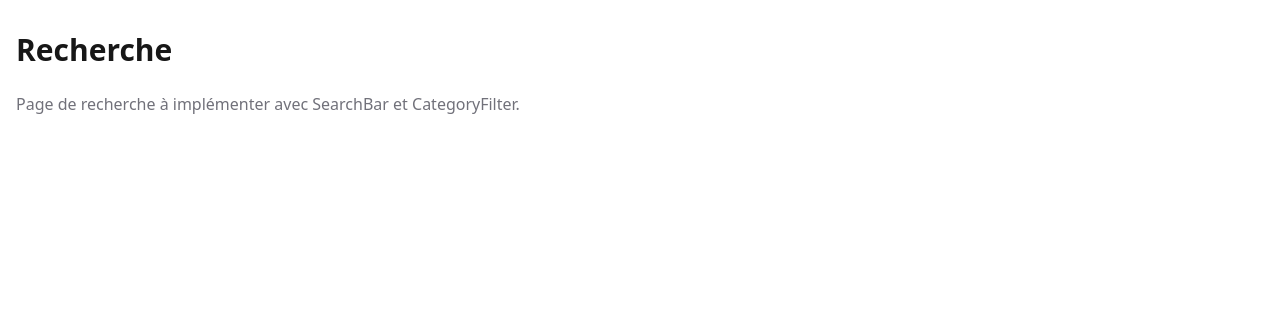
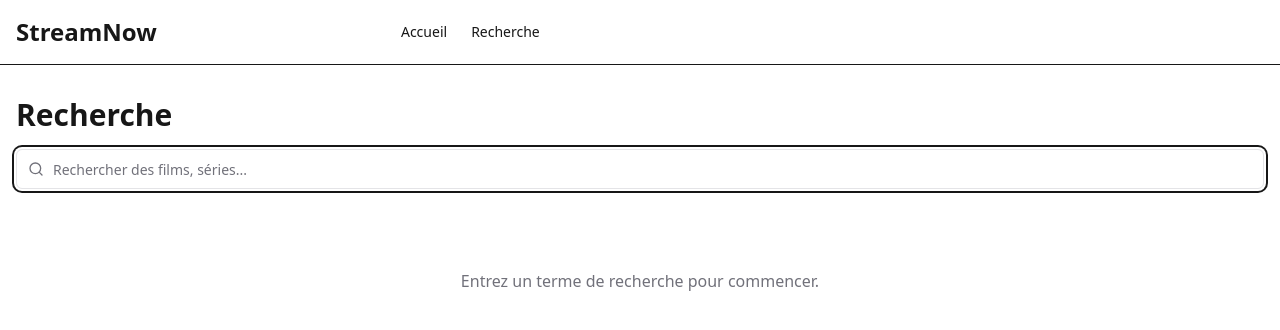
Before and after one commit to li-rodolphetournier/StreamNow, a Next.js app: page /search in a window 1280 px wide. Shown: the top 330 px of the page. Built offline with nearby package versions, Linux system fonts and the light colour scheme; no server answers.

Commit message:
feat: implement real-time search with debounce, SearchBar, SearchResults, Header (US4)

```diff
--- a/src/app/(main)/search/page.tsx
+++ b/src/app/(main)/search/page.tsx
@@ -1,10 +1,55 @@
-export default function SearchPage() {
+import { Suspense } from "react";
+import { SearchBar } from "@/components/search/SearchBar";
+import { SearchResults } from "@/components/search/SearchResults";
+import { VideoCarouselSkeleton } from "@/components/video/VideoCarouselSkeleton";
+
+async function SearchResultsWrapper({
+  searchParams,
+}: {
+  searchParams: Promise<{ q?: string }>;
+}) {
+  const params = await searchParams;
+  const query = params.q || "";
+
+  if (!query) {
+    return (
+      <div className="text-center py-12">
+        <p className="text-muted-foreground">
+          Entrez un terme de recherche pour commencer.
+        </p>
+      </div>
+    );
+  }
+
+  return <SearchResults query={query} />;
+}
+
+export default async function SearchPage({
+  searchParams,
+}: {
+  searchParams: Promise<{ q?: string }>;
+}) {
+  const params = await searchParams;
+  const query = params.q || "";
+
   return (
-    <div className="container mx-auto px-4 py-8">
-      <h1 className="text-3xl font-bold mb-6">Recherche</h1>
-      <p className="text-muted-foreground">
-        Page de recherche à implémenter avec SearchBar et CategoryFilter.
-      </p>
+    <div className="min-h-screen">
+      <div className="container mx-auto px-4 py-8">
+        <div className="mb-8">
+          <h1 className="text-3xl font-bold mb-4">Recherche</h1>
+          <SearchBar autoFocus defaultValue={query} />
+        </div>
+        <Suspense
+          fallback={
+            <div className="space-y-8">
+              <div className="h-8 w-64 bg-muted animate-pulse rounded" />
+              <VideoCarouselSkeleton />
+            </div>
+          }
+        >
+          <SearchResultsWrapper searchParams={searchParams} />
+        </Suspense>
+      </div>
     </div>
   );
 }
--- a/src/app/layout.tsx
+++ b/src/app/layout.tsx
@@ -2,6 +2,7 @@ import type { Metadata } from "next";
 import { Geist, Geist_Mono } from "next/font/google";
 import "./globals.css";
 import { Providers } from "@/components/shared/Providers";
+import { Header } from "@/components/layout/Header";
 
 const geistSans = Geist({
   variable: "--font-geist-sans",
@@ -28,7 +29,10 @@ export default function RootLayout({
       <body
         className={`${geistSans.variable} ${geistMono.variable} antialiased`}
       >
-        <Providers>{children}</Providers>
+        <Providers>
+          <Header />
+          {children}
+        </Providers>
       </body>
     </html>
   );
--- /dev/null
+++ b/src/components/layout/Header.tsx
@@ -0,0 +1,63 @@
+"use client";
+
+import Link from "next/link";
+import { usePathname } from "next/navigation";
+import { Search, Menu } from "lucide-react";
+import { Button } from "@/components/ui/button";
+import { SearchBar } from "@/components/search/SearchBar";
+import { cn } from "@/lib/utils";
+
+export function Header() {
+  const pathname = usePathname();
+  const isSearchPage = pathname === "/search";
+
+  return (
+    <header className="sticky top-0 z-50 w-full border-b bg-background/95 backdrop-blur supports-[backdrop-filter]:bg-background/60">
+      <div className="container mx-auto flex h-16 items-center justify-between px-4">
+        {/* Logo */}
+        <Link href="/" className="flex items-center space-x-2">
+          <span className="text-2xl font-bold">StreamNow</span>
+        </Link>
+
+        {/* Navigation */}
+        <nav className="hidden md:flex items-center space-x-6">
+          <Link
+            href="/"
+            className={cn(
+              "text-sm font-medium transition-colors hover:text-primary",
+              pathname === "/" && "text-primary"
+            )}
+          >
+            Accueil
+          </Link>
+          <Link
+            href="/search"
+            className={cn(
+              "text-sm font-medium transition-colors hover:text-primary",
+              pathname === "/search" && "text-primary"
+            )}
+          >
+            Recherche
+          </Link>
+        </nav>
+
+        {/* Search Bar */}
+        <div className="flex-1 max-w-md mx-4 hidden md:block">
+          {!isSearchPage && <SearchBar />}
+        </div>
+
+        {/* Mobile Search Button */}
+        <div className="flex items-center gap-2 md:hidden">
+          <Link href="/search">
+            <Button variant="ghost" size="icon" aria-label="Rechercher">
+              <Search className="h-5 w-5" />
+            </Button>
+          </Link>
+          <Button variant="ghost" size="icon" aria-label="Menu">
+            <Menu className="h-5 w-5" />
+          </Button>
+        </div>
+      </div>
+    </header>
+  );
+}
--- /dev/null
+++ b/src/components/search/SearchBar.tsx
@@ -0,0 +1,112 @@
+"use client";
+
+import { useState, useEffect, useRef } from "react";
+import { useRouter, useSearchParams } from "next/navigation";
+import { Search, X } from "lucide-react";
+import { Input } from "@/components/ui/input";
+import { Button } from "@/components/ui/button";
+import { cn } from "@/lib/utils";
+
+interface SearchBarProps {
+  className?: string;
+  onSearch?: (query: string) => void;
+  placeholder?: string;
+  autoFocus?: boolean;
+}
+
+export function SearchBar({
+  className,
+  onSearch,
+  placeholder = "Rechercher des films, séries...",
+  autoFocus = false,
+}: SearchBarProps) {
+  const router = useRouter();
+  const searchParams = useSearchParams();
+  const [query, setQuery] = useState(searchParams.get("q") || "");
+  const [isFocused, setIsFocused] = useState(false);
+  const inputRef = useRef<HTMLInputElement>(null);
+  const debounceTimeoutRef = useRef<NodeJS.Timeout | null>(null);
+
+  // Debounce de 300ms
+  useEffect(() => {
+    if (debounceTimeoutRef.current) {
+      clearTimeout(debounceTimeoutRef.current);
+    }
+
+    debounceTimeoutRef.current = setTimeout(() => {
+      if (query.trim()) {
+        if (onSearch) {
+          onSearch(query.trim());
+        } else {
+          // Navigation par défaut vers la page de recherche
+          router.push(`/search?q=${encodeURIComponent(query.trim())}`);
+        }
+      } else {
+        // Si la recherche est vide et qu'on est sur la page de recherche, nettoyer l'URL
+        if (pathname === "/search") {
+          router.push("/search");
+        }
+      }
+    }, 300);
+
+    return () => {
+      if (debounceTimeoutRef.current) {
+        clearTimeout(debounceTimeoutRef.current);
+      }
+    };
+  }, [query, router, onSearch, searchParams]);
+
+  const handleClear = () => {
+    setQuery("");
+    if (inputRef.current) {
+      inputRef.current.focus();
+    }
+  };
+
+  const handleKeyDown = (e: React.KeyboardEvent<HTMLInputElement>) => {
+    if (e.key === "Enter" && query.trim()) {
+      e.preventDefault();
+      router.push(`/search?q=${encodeURIComponent(query.trim())}`);
+    }
+    if (e.key === "Escape") {
+      setQuery("");
+      inputRef.current?.blur();
+    }
+  };
+
+  return (
+    <div
+      className={cn(
+        "relative flex items-center",
+        isFocused && "ring-2 ring-primary rounded-md",
+        className
+      )}
+    >
+      <Search className="absolute left-3 h-4 w-4 text-muted-foreground pointer-events-none" />
+      <Input
+        ref={inputRef}
+        type="text"
+        value={query}
+        onChange={(e) => setQuery(e.target.value)}
+        onFocus={() => setIsFocused(true)}
+        onBlur={() => setIsFocused(false)}
+        onKeyDown={handleKeyDown}
+        placeholder={placeholder}
+        className="pl-9 pr-9"
+        autoFocus={autoFocus}
+        aria-label="Barre de recherche"
+      />
+      {query && (
+        <Button
+          variant="ghost"
+          size="icon"
+          className="absolute right-1 h-7 w-7"
+          onClick={handleClear}
+          aria-label="Effacer la recherche"
+        >
+          <X className="h-4 w-4" />
+        </Button>
+      )}
+    </div>
+  );
+}
--- /dev/null
+++ b/src/components/search/SearchResults.tsx
@@ -0,0 +1,59 @@
+"use client";
+
+import { VideoGrid } from "@/components/video/VideoGrid";
+import { Skeleton } from "@/components/shared/Skeleton";
+import { useSearchVideos } from "@/hooks/useSearch";
+import { VideoCarouselSkeleton } from "@/components/video/VideoCarouselSkeleton";
+
+interface SearchResultsProps {
+  query: string;
+}
+
+export function SearchResults({ query }: SearchResultsProps) {
+  const { data, isLoading, error } = useSearchVideos(query, 1);
+
+  if (isLoading) {
+    return (
+      <div className="space-y-8">
+        <Skeleton className="h-8 w-64" />
+        <VideoCarouselSkeleton />
+      </div>
+    );
+  }
+
+  if (error) {
+    return (
+      <div className="text-center py-12">
+        <p className="text-muted-foreground">
+          Une erreur est survenue lors de la recherche.
+        </p>
+      </div>
+    );
+  }
+
+  if (!data || data.videos.length === 0) {
+    return (
+      <div className="text-center py-12">
+        <p className="text-lg font-semibold mb-2">Aucun résultat</p>
+        <p className="text-muted-foreground">
+          Aucune vidéo trouvée pour &quot;{query}&quot;
+        </p>
+      </div>
+    );
+  }
+
+  return (
+    <div className="space-y-6">
+      <div>
+        <h2 className="text-2xl font-bold mb-2">
+          Résultats pour &quot;{query}&quot;
+        </h2>
+        <p className="text-muted-foreground">
+          {data.videos.length} résultat{data.videos.length > 1 ? "s" : ""} trouvé
+          {data.videos.length > 1 ? "s" : ""}
+        </p>
+      </div>
+      <VideoGrid videos={data.videos} />
+    </div>
+  );
+}
--- /dev/null
+++ b/src/components/ui/input.tsx
@@ -0,0 +1,22 @@
+import * as React from "react"
+
+import { cn } from "@/lib/utils"
+
+const Input = React.forwardRef<HTMLInputElement, React.ComponentProps<"input">>(
+  ({ className, type, ...props }, ref) => {
+    return (
+      <input
+        type={type}
+        className={cn(
+          "flex h-10 w-full rounded-md border border-input bg-background px-3 py-2 text-base ring-offset-background file:border-0 file:bg-transparent file:text-sm file:font-medium file:text-foreground placeholder:text-muted-foreground focus-visible:outline-none focus-visible:ring-2 focus-visible:ring-ring focus-visible:ring-offset-2 disabled:cursor-not-allowed disabled:opacity-50 md:text-sm",
+          className
+        )}
+        ref={ref}
+        {...props}
+      />
+    )
+  }
+)
+Input.displayName = "Input"
+
+export { Input }
```
